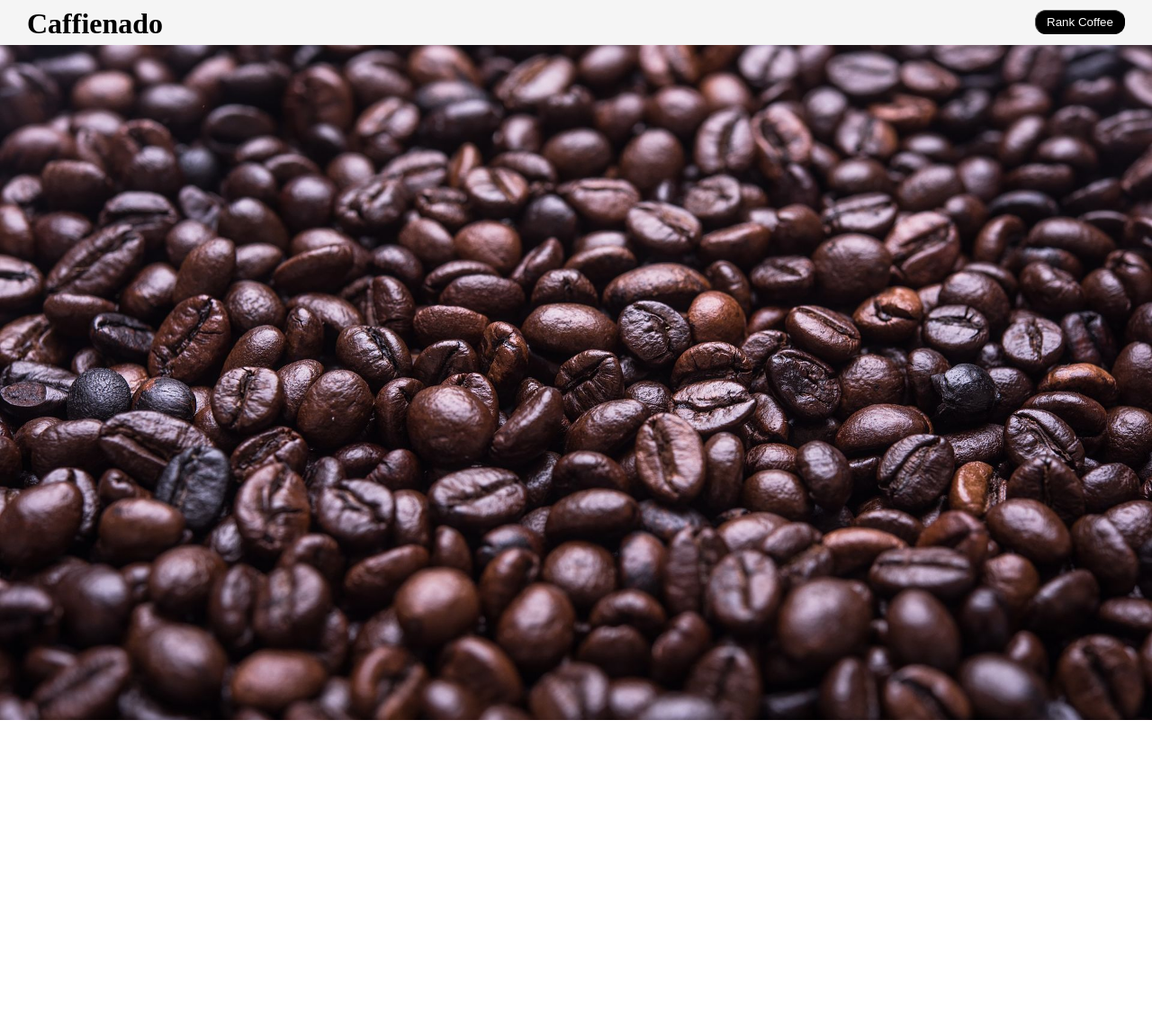
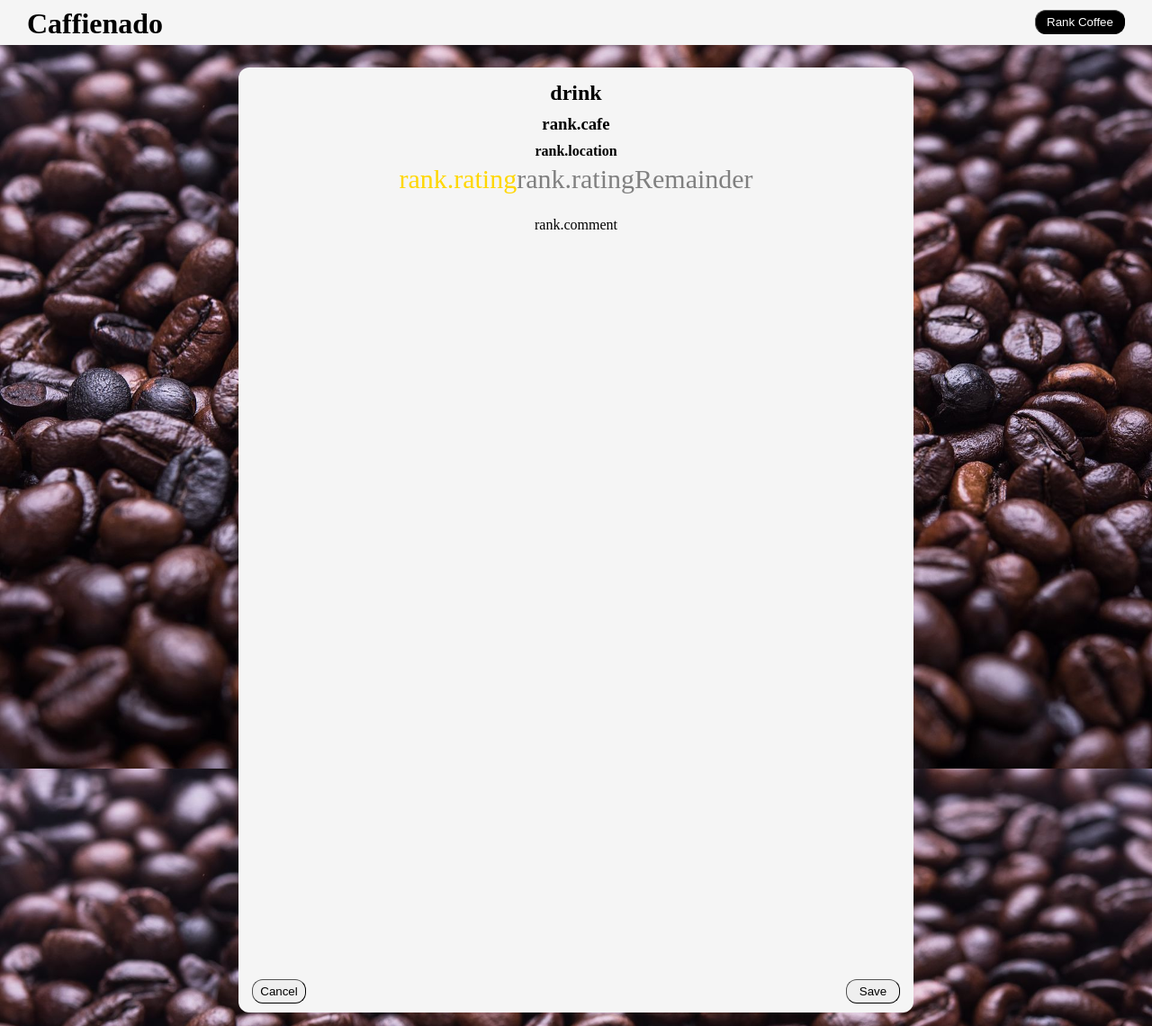
Before and after one commit to ADWrobo/coffee-ranking-platform, an Angular app in the folder angular-frontend/: page /create in a window 1280 px wide. Shown: the whole page at 90% size. Before the commit the page ends 800 px from the top, so only its background shows below. Built offline with nearby package versions, Linux system fonts and the light colour scheme.

Commit message:
Initial Create layout

```diff
--- a/angular-frontend/src/app/app-routing.module.ts
+++ b/angular-frontend/src/app/app-routing.module.ts
@@ -6,7 +6,7 @@ import { CreateComponent } from './create/create.component';
 const routes: Routes = [
   { path: 'home', component: CardComponent},
   { path: 'create', component: CreateComponent},
-  { path: '', redirectTo: 'contacts', pathMatch: 'full'}
+  { path: '', redirectTo: 'home', pathMatch: 'full'}
 ];
 
 @NgModule({
--- a/angular-frontend/src/app/create/create.component.css
+++ b/angular-frontend/src/app/create/create.component.css
@@ -0,0 +1,111 @@
+h2 {
+    padding: 5px;
+    padding-top: 15px;
+    margin: 0;
+}
+
+h3 {
+    padding: 5px;
+    margin: 0;
+}
+
+h4 {
+    padding: 5px;
+    margin: 0;
+}
+
+.star {
+    color: gold;
+    font-size: 30px;
+    padding-top: 20px;
+    padding-bottom: 10px;
+    padding-left: 10px;
+    margin: 0;
+  }
+
+.star-empty {
+    color: grey;
+    font-size: 30px;
+    padding-top: 20px;
+    padding-bottom: 10px;
+    padding-right: 10px;
+    margin: 0;
+}
+
+
+.card{
+    background-color: whitesmoke;
+    width: 750px;
+    height: 1050px;
+    border-radius: 12px;
+    text-align: center;
+    margin: 15px;
+    position: relative;
+    flex-shrink: 0;
+}
+
+.top-card-container {
+    position: absolute;
+    top: 0;
+    left: 0;
+    right: 0;
+}
+
+.text-card-container {
+    position: absolute;
+    top: 150px;
+    left: 0;
+    right: 0;
+    bottom: 25px;
+    padding-right: 10px;
+    padding-left: 10px;
+    overflow: scroll;
+
+}
+
+.button-card-container {
+    background-color: whitesmoke;
+    padding: 24px;
+    position: absolute;
+    bottom: 0;
+    left: 0;
+    right: 0;
+    border-bottom-right-radius: 15px;
+    border-bottom-left-radius: 15px;
+}
+
+.cancel {
+    border-color: black;
+    padding: 5px;
+    width: 60px;
+    border-radius: 12px;
+    border-width: 1px;
+    z-index: 1;
+    position:absolute;
+    margin-bottom: 10px;
+    bottom:0;
+    left: 15px;
+}
+
+.cancel:hover {
+    background-color: lightcoral;
+    transition: 0.3s;
+}
+
+.save {
+    border-color: black;
+    padding: 5px;
+    width: 60px;
+    border-radius: 12px;
+    border-width: 1px;
+    margin-bottom: 10px;
+    z-index: 1;
+    position:absolute;
+    bottom:0;
+    right: 15px;
+}
+
+.save:hover {
+    background-color: lightgreen;
+    transition: 0.3s;
+}
--- a/angular-frontend/src/app/create/create.component.html
+++ b/angular-frontend/src/app/create/create.component.html
@@ -1 +1,17 @@
-<p>create works!</p>
+<div class="content-container">
+    <div class="card">
+        <div class="top-card-container">
+            <h2>drink</h2>
+            <h3>rank.cafe</h3>
+            <h4>rank.location</h4>
+            <span class="star">rank.rating</span><span class="star-empty">rank.ratingRemainder</span>
+        </div>
+        <div class="text-card-container">
+            <p>rank.comment</p>
+        </div>
+        <div class="button-card-container">
+            <button type="button" class="cancel" [routerLink]="['/home']">Cancel</button>
+            <button type="button" class="save">Save</button>
+        </div>
+    </div>
+</div>
```
